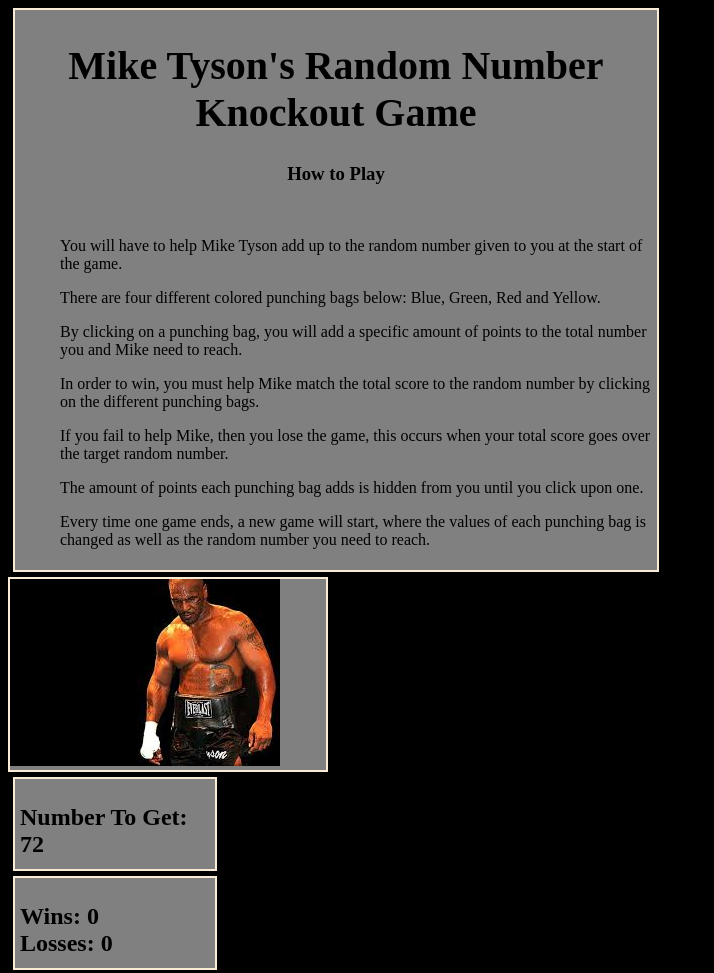
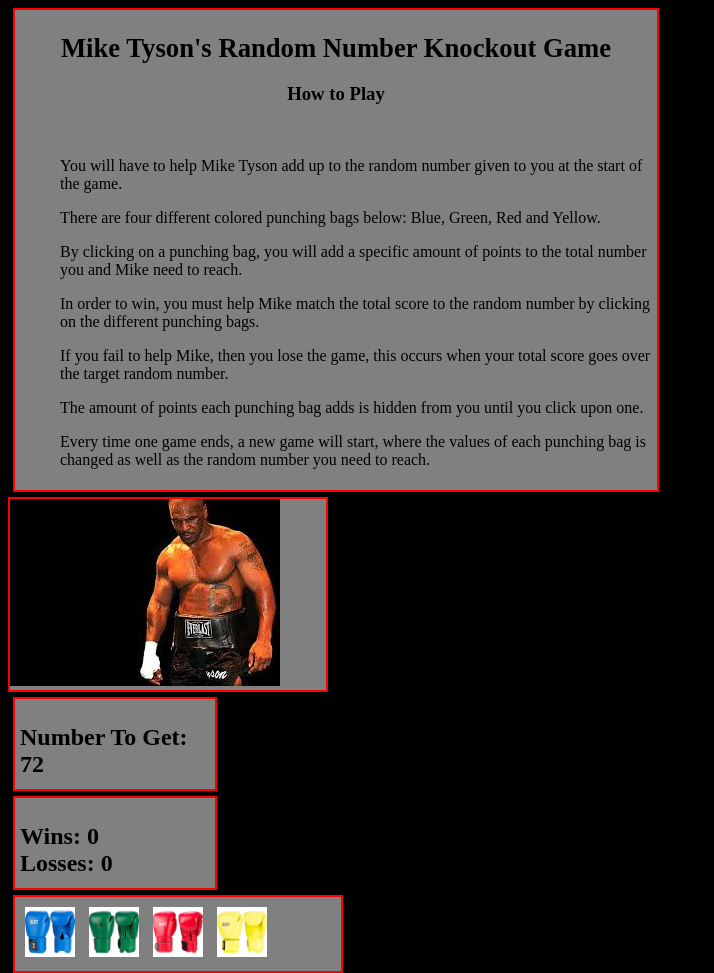
Before and after one commit to Bruder44/week-4-game, a plain HTML site: page index.html in a window 1280 px wide. Shown: the top 973 px of the page, without its empty margins (0-714 px from the left). Drawn offline with nearby package versions, Linux system fonts and the light colour scheme; a script that the page names is missing.

Commit message:
final push

```diff
--- a/Assets/CSS/style.css
+++ b/Assets/CSS/style.css
@@ -7,7 +7,7 @@ margin: 5px;
 width: 25%
 }
 div{
-border: solid 2px antiquewhite;
+border: solid 2px red;
 padding: 5px;
 }
 h1, h3, span{
@@ -15,7 +15,7 @@ font-weight: bold;
 text-align: center;
 }
 h1{
-font-size: 30pt;
+font-size: 20pt;
 }
 div.header, div.gloves{
 background-color: grey;
```
